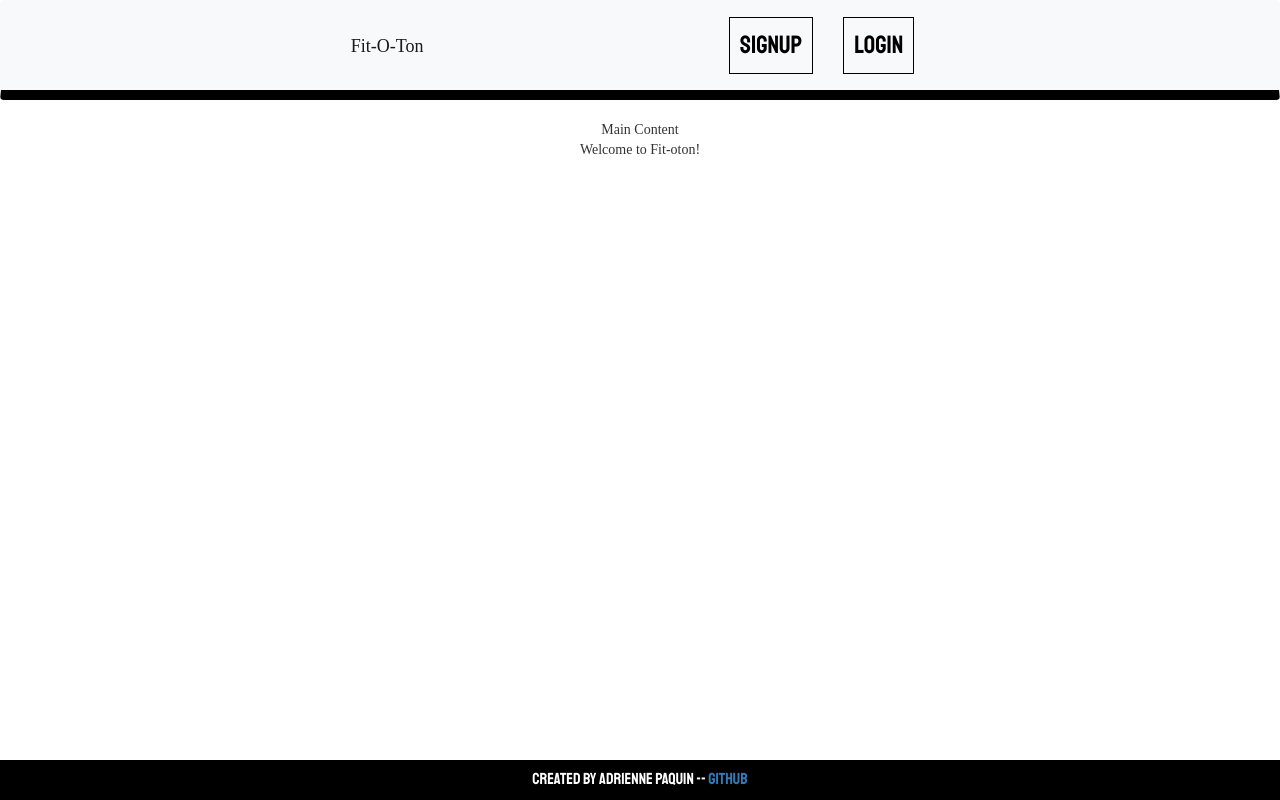
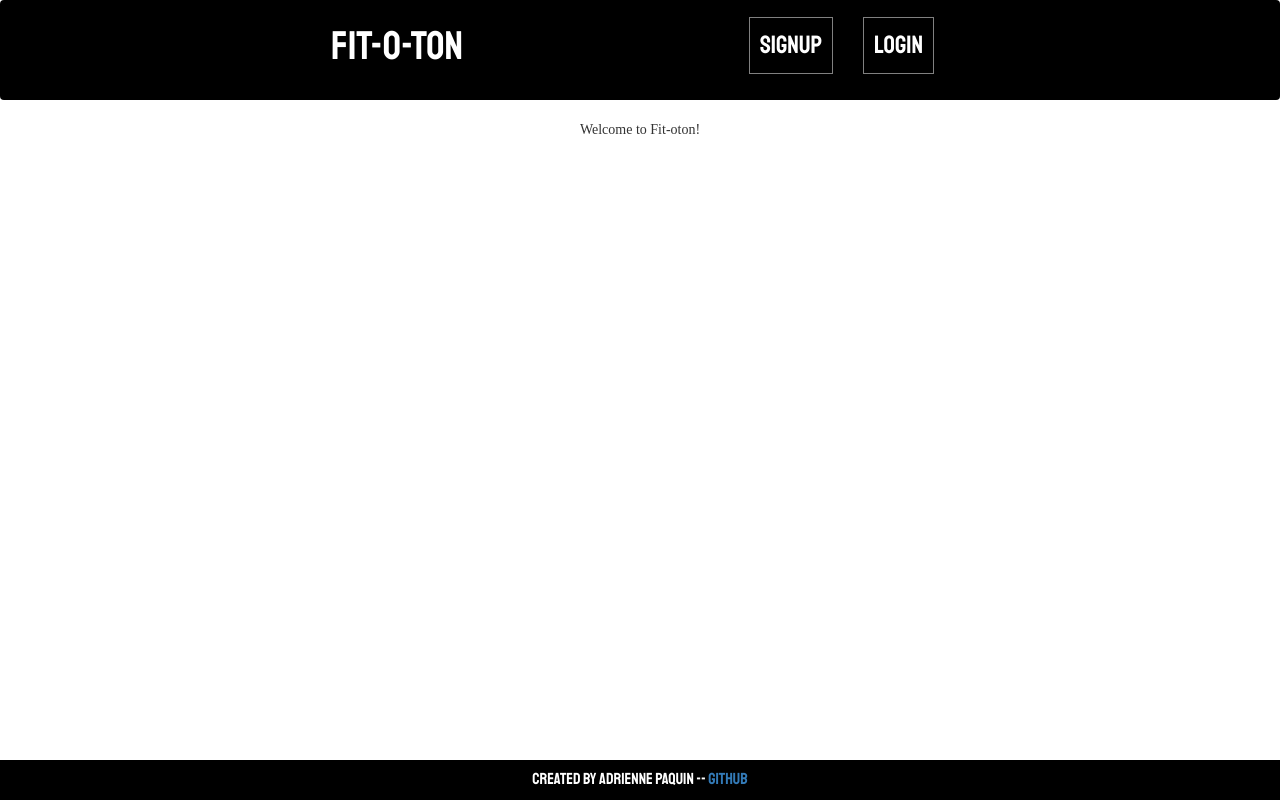
Before and after one commit to adriennepaquin/fitoton, a React (Create React App) app in the folder client/: page / in a window 1280 px wide. Built offline with nearby package versions, Linux system fonts and the light colour scheme; no server answers; a web font is replaced by a local one.

Commit message:
navbar styling

```diff
--- a/client/src/App.js
+++ b/client/src/App.js
@@ -24,16 +24,20 @@ const GlobalStyle = createGlobalStyle`
     height: 100px;
     background-color: black;
     border-bottom: 10px solid black;
+    position: sticky;
   }
 
   #logo {
     float: left;
+    color: white;
+    font-family: 'Staatliches', cursive;
+    font-size: 40px;
   }
 
   #styled-navbar .links-left {
     font-family: 'Staatliches', cursive;
-    color: black;
-    border: 1px solid black;
+    color: white;
+    border: 1px solid grey;
     padding: 10px;
     margin: 15px;
     text-align: center;
@@ -45,15 +49,15 @@ const GlobalStyle = createGlobalStyle`
     display: block;
 
     &:hover {
-      background-color: black;
-      color: white;
+      background-color: grey;
+      color: black;
     }
   }
 
   #styled-navbar .links-right {
     font-family: 'Staatliches', cursive;
-    color: black;
-    border: 1px solid black;
+    color: white;
+    border: 1px solid grey;
     padding: 10px;
     margin: 15px;
     text-align: center;
@@ -65,12 +69,12 @@ const GlobalStyle = createGlobalStyle`
     display: block;
 
     &:hover {
-      background-color: black;
-      color: white;
+      background-color: grey;
+      color: black;
     }
   }
 
-  #styled-navbar .logged-in {
+  /* #styled-navbar .logged-in {
     font-family: 'Staatliches', cursive;
     color: black;
     padding: 10px;
@@ -83,7 +87,7 @@ const GlobalStyle = createGlobalStyle`
     float: right;
     display: block;
     border-radius: 5px;
-  }
+  } */
 
   .button {
     font-family: 'Staatliches', cursive;
--- a/client/src/components/MainContent.js
+++ b/client/src/components/MainContent.js
@@ -9,7 +9,6 @@ function MainContent({user, setUser, workouts, myWorkouts, setMyWorkouts}) {
     // console.log(user)
     return (
         <div>
-            Main Content
             <Switch>
                 <Route exact path="/">
                     {user ? <Redirect to="/welcome"/> : <Home user={user}/>}
--- a/client/src/components/NavBar.js
+++ b/client/src/components/NavBar.js
@@ -5,11 +5,6 @@ import Nav from 'react-bootstrap/Nav'
 
 function NavBar( {user, setUser} ) {
     const history = useHistory()
-    // console.log(user)
-
-    function handleHome(){
-        {user ? history.push('/welcome') : history.push('/')}
-    }
 
     function handleLogOut(){
         localStorage.removeItem("token")
@@ -19,19 +14,14 @@ function NavBar( {user, setUser} ) {
 
 
     return (
-        <Navbar sticky="top" id="styled-navbar" bg="light" expand="sm">
+        <Navbar sticky="top" id="styled-navbar" bg="black" expand="sm">
             <Container>
                 <Nav className="justify-content-start">
-                    <Navbar.Brand>
-                        <div onClick={handleHome}>
+                    <Navbar.Brand href="/">
+                        <div id="logo">
                             Fit-O-Ton
                         </div>
                     </Navbar.Brand>
-                    <Nav>
-                        <Nav.Item>
-                            {user ? <Nav.Link className="links-left" href="/">Home</Nav.Link> : null}
-                        </Nav.Item>
-                    </Nav>
                 </Nav>
                 <Nav>
                     <Nav className="justify-content-end">
@@ -42,7 +32,7 @@ function NavBar( {user, setUser} ) {
                         </>
                         :
                         <>
-                            <Navbar.Text className="logged-in">Logged in as: {user.username}</Navbar.Text>
+                            {/* <Navbar.Text className="logged-in">Logged in as: {user.username}</Navbar.Text> */}
                             <Nav.Link className="links-right" href="/" onClick={handleLogOut}>Log Out</Nav.Link>
                         </>
                         }
--- a/client/src/components/Welcome.js
+++ b/client/src/components/Welcome.js
@@ -34,7 +34,9 @@ function Welcome( {user, workouts, myWorkouts, setMyWorkouts} ) {
     return (
         <Container>
             <Row>
-                Welcome, {user.name} -- You are logged in!
+                <Col>
+                    Welcome, {user.name} -- You are logged in!
+                </Col>
             </Row>
             <Row>
                 <Col>
```
